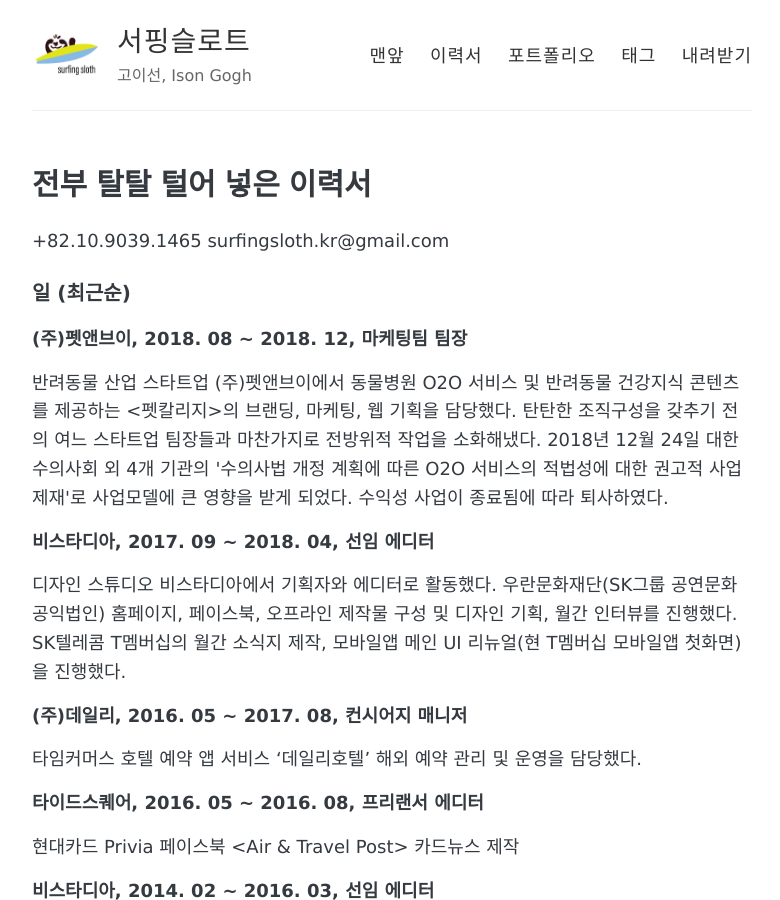
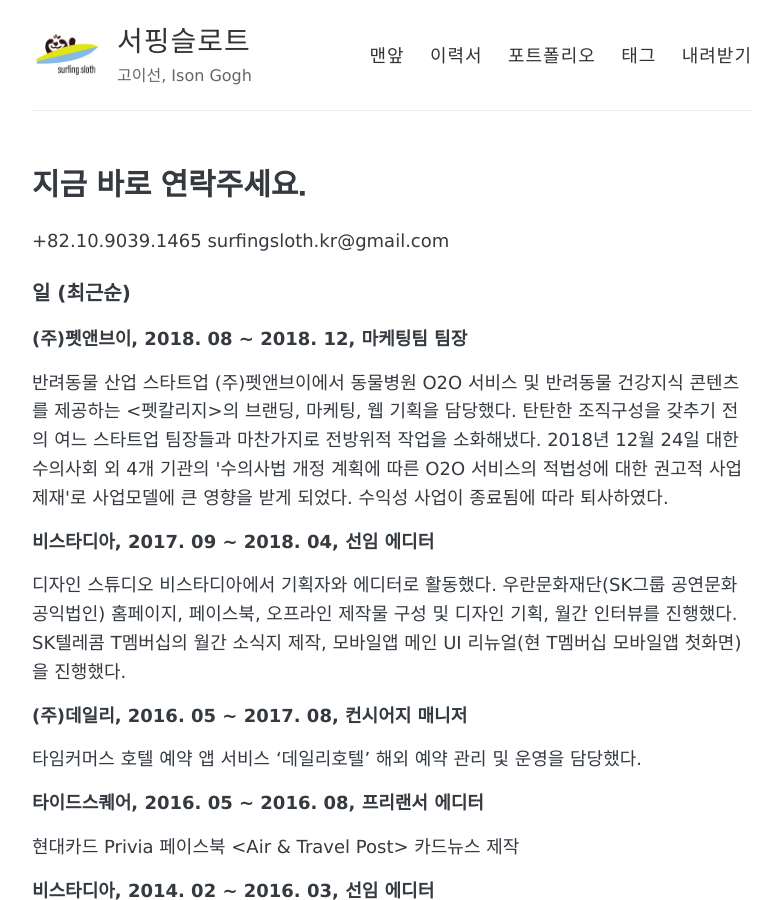
Before and after one commit to surfingsloth/surfingsloth.github.io, a Jekyll site: the page built from cv.md, in a window 1280 px wide and 900 px high. Shown: the whole window, without its empty margins (248-1028 px from the left). Built offline with Jekyll 4.4.1, drawn with Linux system fonts in a browser that asks for light colours.

Commit message:
Update cv.md

```diff
--- a/cv.md
+++ b/cv.md
@@ -1,6 +1,6 @@
 ---
 layout: page
-title: 전부 탈탈 털어 넣은 이력서
+title: 지금 바로 연락주세요.
 permalink: /cv/
 ---
 
```
